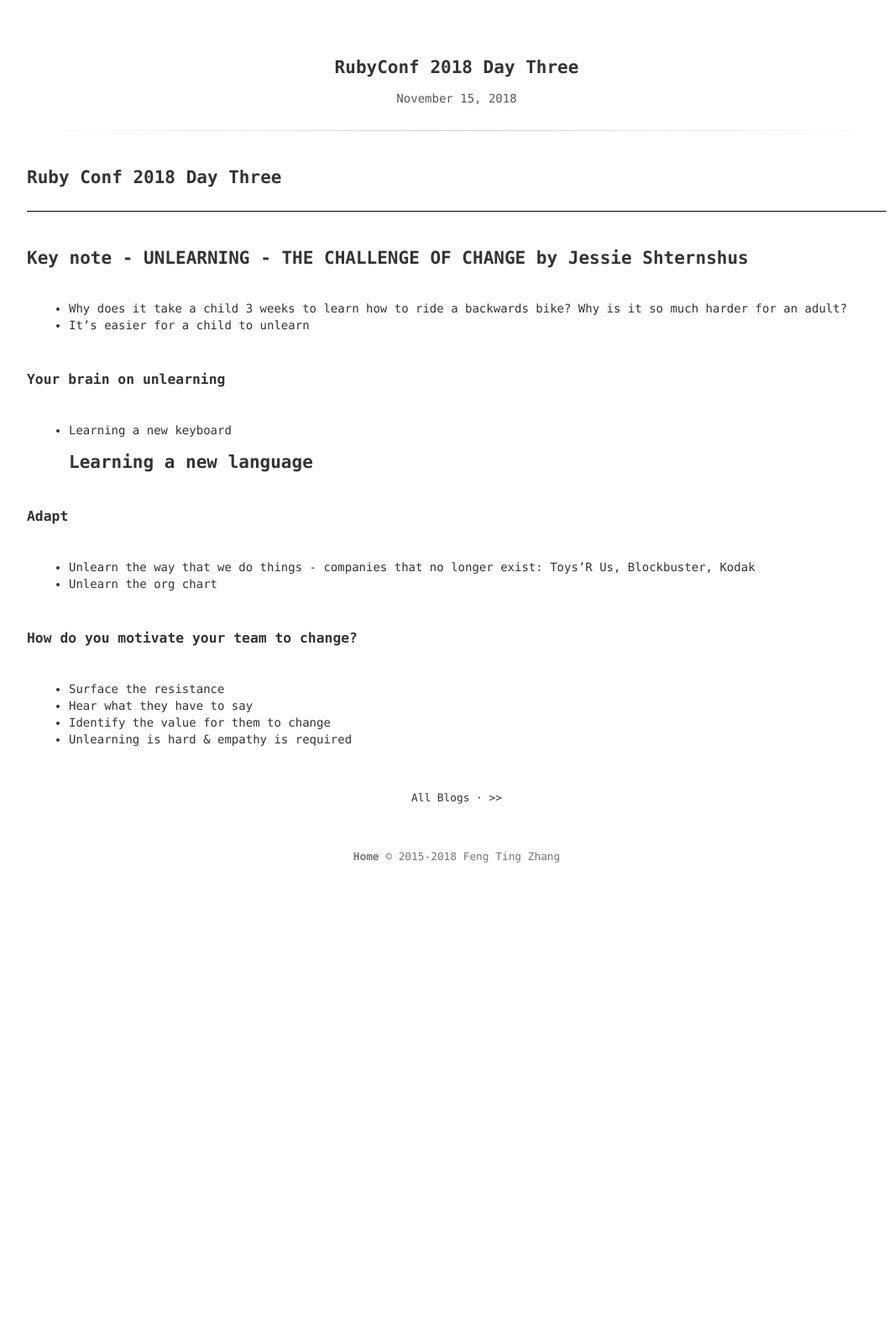
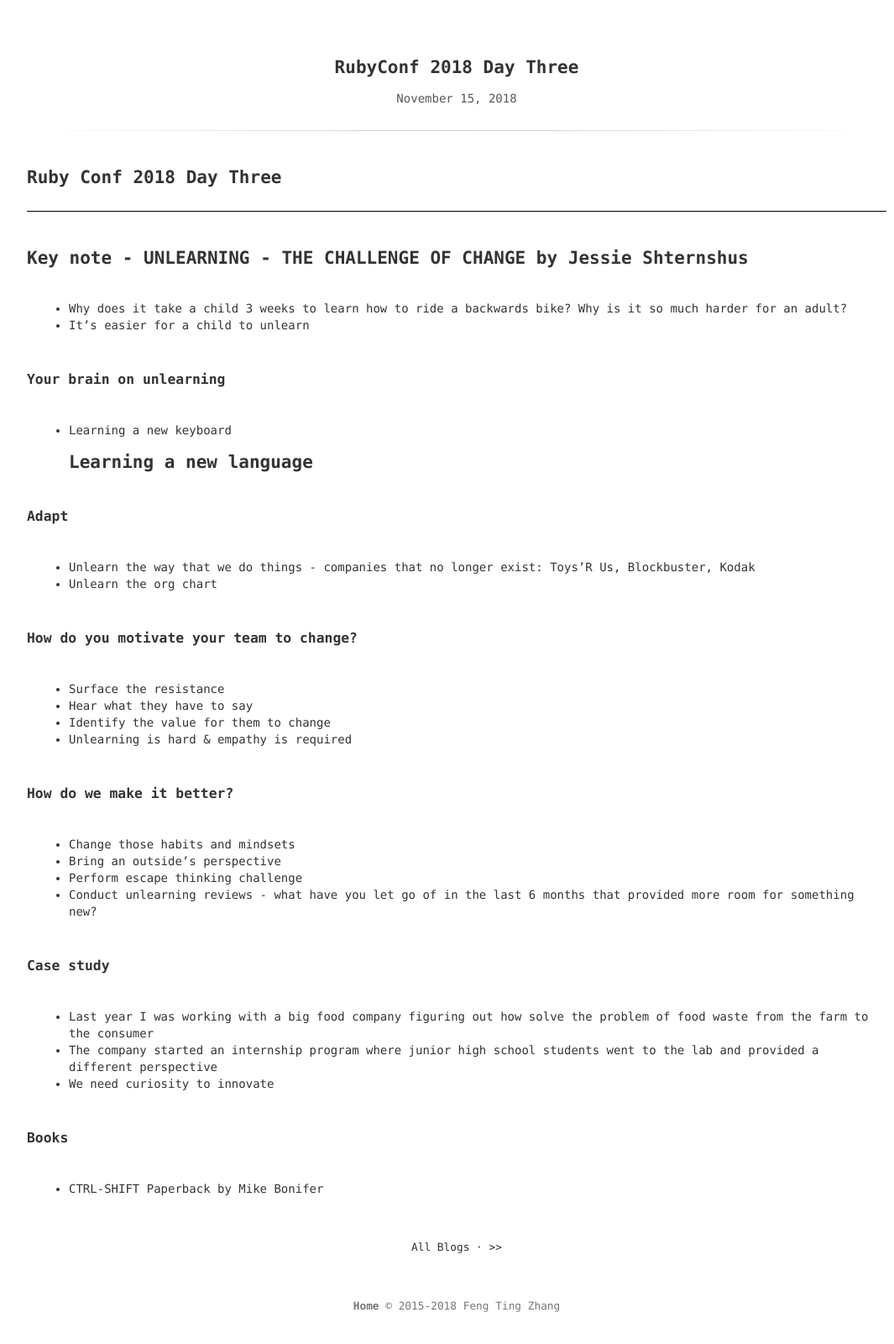
Before and after one commit to fengtingzhang/blog, a Jekyll site: the page built from _posts/2018-11-15-rubyconf-2018-day-three.md, in a window 1280 px wide. Shown: the whole page at 84% size, without its empty margins (96-1161 px from the left). Built offline with Jekyll 4.4.1, drawn with Linux system fonts in a browser that asks for light colours; before the commit the page ends 1065 px from its top, so only the background shows below that.

Commit message:
Update 2018-11-15-rubyconf-2018-day-three.md

```diff
--- a/_posts/2018-11-15-rubyconf-2018-day-three.md
+++ b/_posts/2018-11-15-rubyconf-2018-day-three.md
@@ -28,3 +28,17 @@ modified_time: '2018-11-15T09:16:43.607-07:00'
 * Hear what they have to say
 * Identify the value for them to change
 * Unlearning is hard & empathy is required
+
+### How do we make it better?
+* Change those habits and mindsets
+* Bring an outside's perspective
+* Perform escape thinking challenge
+* Conduct unlearning reviews - what have you let go of in the last 6 months that provided more room for something new?
+
+### Case study
+* Last year I was working with a big food company figuring out how solve the problem of food waste from the farm to the consumer
+* The company started an internship program where junior high school students went to the lab and provided a different perspective
+* We need curiosity to innovate
+
+### Books
+* CTRL-SHIFT Paperback by Mike Bonifer
```
